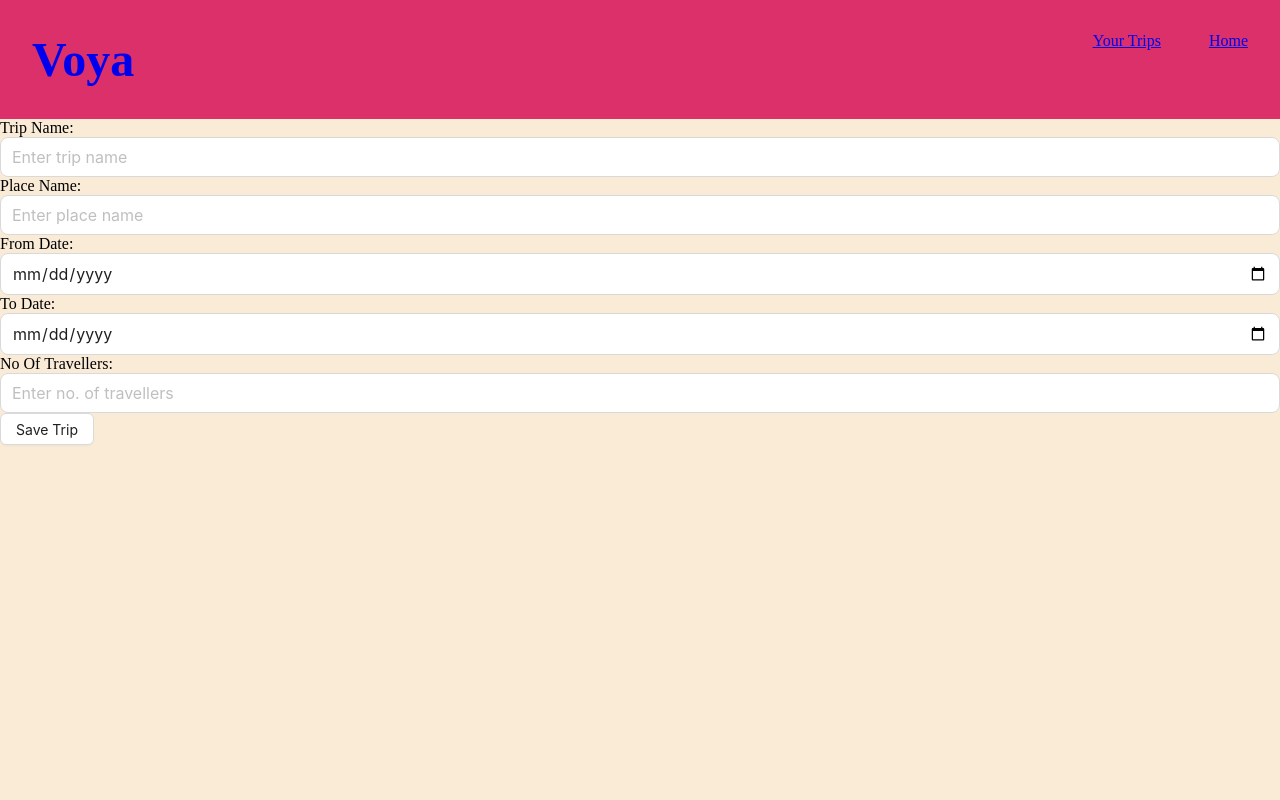
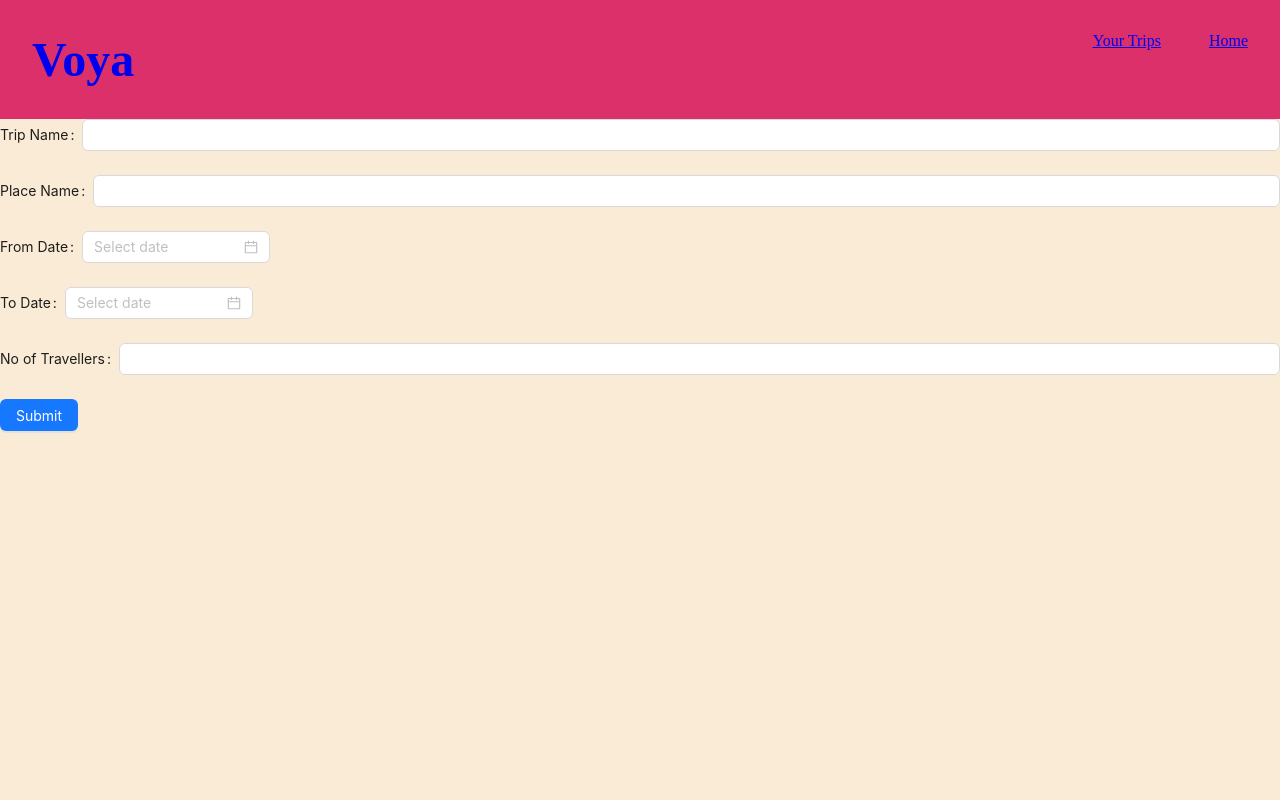
Before and after one commit to radha-rani-n/radha-rani-nathibayannagari-voya, a React (Vite) app: page /plan-trip in a window 1280 px wide. Shown: the top 800 px of the page. Built offline with nearby package versions, Linux system fonts and the light colour scheme; no server answers.

Commit message:
update plan trip component to use ant design components and zod validation

```diff
--- a/package.json
+++ b/package.json
@@ -10,11 +10,14 @@
     "preview": "vite preview"
   },
   "dependencies": {
+    "@hookform/resolvers": "^4.1.0",
     "antd": "^5.24.0",
     "react": "^18.3.1",
     "react-dom": "^18.3.1",
+    "react-hook-form": "^7.54.2",
     "react-router-dom": "^7.1.5",
-    "sass": "^1.84.0"
+    "sass": "^1.84.0",
+    "zod": "^3.24.2"
   },
   "devDependencies": {
     "@eslint/js": "^9.17.0",
--- a/src/App.tsx
+++ b/src/App.tsx
@@ -3,7 +3,7 @@ import Header from "./components/Header/Header";
 import PlanTrip from "./pages/PlanTrip/PlanTrip";
 import YourTrips from "./pages/YourTrips/YourTrips";
 import HomePage from "./pages/HomePage/HomePage";
-import SearchResult from "./pages/SearchResult/SearchResult";
+// import SearchResult from "./pages/SearchResult/SearchResult";
 import { BrowserRouter, Routes, Route } from "react-router-dom";
 function App() {
   return (
@@ -14,7 +14,7 @@ function App() {
           <Route path="/" element={<HomePage />} />
           <Route path="/plan-trip" element={<PlanTrip />} />
           <Route path="/your-trips" element={<YourTrips />} />
-          <Route path="/search-result" element={<SearchResult />} />
+          {/* <Route path="/search-result" element={<SearchResult />} /> */}
         </Routes>
       </main>
       <footer>Footer</footer>
--- a/src/pages/PlanTrip/PlanTrip.tsx
+++ b/src/pages/PlanTrip/PlanTrip.tsx
@@ -1,81 +1,185 @@
-import { Input } from "antd";
+import { Input, Form, DatePicker, notification } from "antd";
 import { useRef } from "react";
-
+import { useForm, SubmitHandler, Controller } from "react-hook-form";
 import { Button } from "antd";
 import axios from "axios";
-// import axios from "axios";
+import { z } from "zod";
+import { zodResolver } from "@hookform/resolvers/zod";
 
+const dateFormat = "YYYY-MM-DD";
+
+const PlanTripSchema = z.object({
+  tripName: z.string({
+    required_error: "TripName is reqired",
+  }),
+  placeName: z
+    .string({
+      required_error: "PlaceName is required",
+    })
+    .regex(new RegExp("[a-zA-Z]+"), "Place name is not of format [a-zA-Z]+"),
+  fromDate: z.coerce.date({
+    required_error: "FromDate is required",
+  }),
+  toDate: z.coerce.date({
+    required_error: "To date is required!",
+  }),
+  noOfTravellers: z.coerce
+    .number({
+      required_error: "Number of travellers cannot be empty!",
+    })
+    .nonnegative(),
+});
+type PlanTripSchemaType = z.infer<typeof PlanTripSchema>;
 const PlanTrip = () => {
+  // const formRef = useRef<HTMLFormElement>(null);
   const API_URL = import.meta.env.VITE_API_URL;
 
-  const formRef = useRef<HTMLFormElement>(null);
-  //   const tripDatavalidation = (data:object) => {
-  //     let errors={};
-  //     Object.entries(data).forEach(([key,value])=>{
-  //       if(!value.trim()){
-  //         errors[key]="This field is required"
-  //       }
-  // return Object.keys(errors).length ===0;
-  //     })
-  //   };
-  const handleOnFormSubmit = async (e: SubmitEvent) => {
-    e.preventDefault();
-    const form = formRef.current;
+  const {
+    control,
+    handleSubmit,
+    reset,
+    formState: { errors },
+  } = useForm<PlanTripSchemaType>({ resolver: zodResolver(PlanTripSchema) });
+
+  const [api, contextHolder] = notification.useNotification();
+
+  type NotificationType = "success" | "info" | "warning" | "error";
+
+  const openNotification = (message: string, type: NotificationType) => {
+    api[type]({
+      message: "Trip Plan Update",
+      description: message,
+      duration: 4,
+    });
+  };
+
+  const handleOnFormSubmit: SubmitHandler<PlanTripSchemaType> = async (
+    data
+  ) => {
+    // const form = formRef.current;
     const tripData = {
-      trip_name: form?.tripName.value,
-      place_name: form?.placeName.value,
-      from_date: form?.fromDate.value,
-      to_date: form?.toDate.value,
-      no_of_travellers: form?.noOfTravellers.value,
+      trip_name: data.tripName,
+      place_name: data.placeName,
+      from_date: data.fromDate.toISOString().substring(0, 10),
+      to_date: data.toDate.toISOString().substring(0, 10),
+      no_of_travellers: data.noOfTravellers,
     };
+
     console.log(tripData);
+
     try {
       const postTrip = await axios.post(`${API_URL}/trips/addTrip`, tripData);
-      form?.reset();
+      reset();
+      openNotification("Trip Updated Successfully!", "info");
     } catch (e) {
       console.error(`Cannot add new trip data :error: ${e}`);
+      openNotification("There was an error!", "error");
     }
   };
 
   return (
-    <form ref={formRef}>
-      <label>
-        Trip Name:
-        <Input
-          type="text"
-          placeholder="Enter trip name"
-          size="large"
+    <>
+      {contextHolder}
+      <Form onFinish={handleSubmit(handleOnFormSubmit)}>
+        <Form.Item label="Trip Name:">
+          <Controller
             name="tripName"
+            control={control}
+            render={({ field }) => <Input {...field}></Input>}
           />
-      </label>
-      <label>
-        Place Name:
-        <Input
-          type="text"
-          placeholder="Enter place name"
-          size="large"
+        </Form.Item>
+        {errors.tripName && (
+          <span
+            style={{
+              color: "red",
+            }}
+          >
+            {errors.tripName.message}
+          </span>
+        )}
+        <Form.Item label="Place Name:">
+          <Controller
             name="placeName"
+            control={control}
+            render={({ field }) => <Input {...field}></Input>}
           />
-      </label>
-      <label>
-        From Date:
-        <Input type="date" size="large" name="fromDate" />
-      </label>
-      <label>
-        To Date:
-        <Input type="date" size="large" name="toDate" />
-      </label>
-      <label>
-        No Of Travellers:
-        <Input
-          type="number"
-          placeholder="Enter no. of travellers"
-          size="large"
+        </Form.Item>
+        {errors.placeName && (
+          <span
+            style={{
+              color: "red",
+            }}
+          >
+            {errors.placeName.message}
+          </span>
+        )}
+        <Form.Item label="From Date:">
+          <Controller
+            name="fromDate"
+            control={control}
+            render={({ field }) => (
+              <DatePicker
+                {...field}
+                onChange={(date) => field.onChange(date)}
+                format={dateFormat}
+              ></DatePicker>
+            )}
+          />
+        </Form.Item>
+        {errors.fromDate && (
+          <span
+            style={{
+              color: "red",
+            }}
+          >
+            {errors.fromDate.message}
+          </span>
+        )}
+        <Form.Item label="To Date:">
+          <Controller
+            name="toDate"
+            control={control}
+            render={({ field }) => (
+              <DatePicker
+                {...field}
+                onChange={(date) => field.onChange(date)}
+              ></DatePicker>
+            )}
+          />
+        </Form.Item>
+        {errors.toDate && (
+          <span
+            style={{
+              color: "red",
+            }}
+          >
+            {errors.toDate.message}
+          </span>
+        )}
+        <Form.Item label="No of Travellers:">
+          <Controller
             name="noOfTravellers"
+            control={control}
+            render={({ field }) => <Input {...field}></Input>}
           />
-      </label>
-      <Button onClick={handleOnFormSubmit}>Save Trip</Button>
-    </form>
+        </Form.Item>
+        {errors.noOfTravellers && (
+          <span
+            style={{
+              color: "red",
+            }}
+          >
+            {errors.noOfTravellers.message}
+          </span>
+        )}
+
+        <Form.Item label={null}>
+          <Button type="primary" htmlType="submit">
+            Submit
+          </Button>
+        </Form.Item>
+      </Form>
+    </>
   );
 };
 export default PlanTrip;
```
Also changed, not shown: 1 other file (tests, documents, lock files or other folders). Lines whose indentation alone changed are shown as unchanged.
